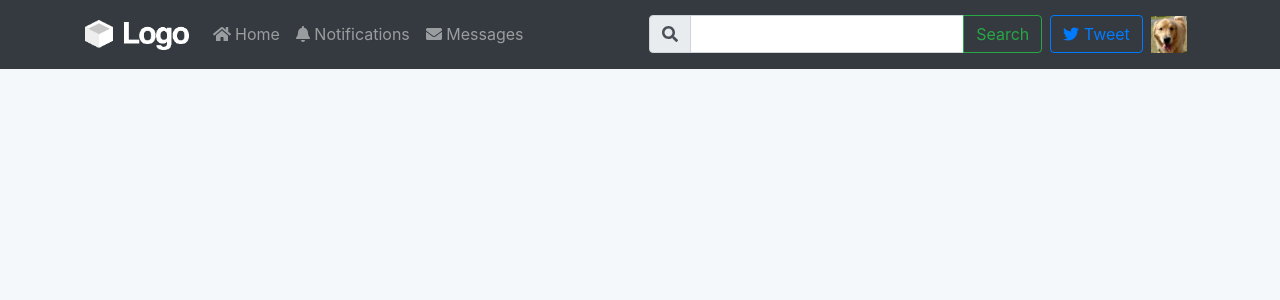
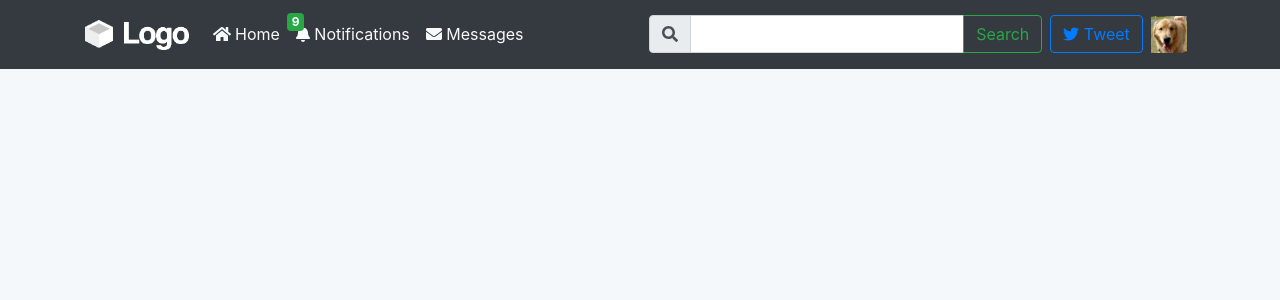
Before and after one commit to chrisdav6/bootstrap4-packt1, a Node server app: page / in a window 1280 px wide. Shown: the top 300 px of the page. Run offline with Node 20, Linux system fonts and the light colour scheme; some libraries are stand-ins or nearby versions.

Commit message:
Completed nav bar

```diff
--- a/public/css/style.css
+++ b/public/css/style.css
@@ -3,11 +3,6 @@ body {
 
 .logo {
   height: 30px; }
-
-@media (max-width: 575.98px) {
-  .block-on-small {
-    display: block;
-    width: 100%; } }
 
 .dropdown-toggle::after {
   display: none; }
@@ -17,3 +12,15 @@ body {
   @media (max-width: 991.98px) {
     .user {
       height: 8em; } }
+
+.badge-link {
+  position: relative; }
+
+.nav-item .badge {
+  position: absolute;
+  top: -1px;
+  left: -1px;
+  z-index: 1000; }
+  @media (max-width: 991.98px) {
+    .nav-item .badge {
+      left: -10px; } }
--- a/public/scss/style.scss
+++ b/public/scss/style.scss
@@ -6,13 +6,6 @@ body {
 
 .logo {
   height: 30px;
-}
-
-@media (max-width: 575.98px) {
-  .block-on-small {
-    display: block;
-    width: 100%;
-  }
 }
 
 //Remove caret from dropdown
@@ -27,3 +20,18 @@ body {
     height: 8em;
   }
 }
+
+.badge-link {
+  position: relative;
+}
+
+.nav-item .badge {
+  position: absolute;
+  top: -1px;
+  left: -1px;
+  z-index: 1000;
+
+  @media (max-width: 991.98px) {
+    left: -10px;
+  }
+}
--- a/views/webapp.ejs
+++ b/views/webapp.ejs
@@ -7,20 +7,25 @@
       <a class="navbar-brand" href="/">
         <img src="img/logo.png" class="logo">
       </a>
+
+      <button class="btn btn-outline-primary d-block d-lg-none ml-auto mr-3" type="button"><i class="fab fa-twitter"></i> Tweet</button>
+
       <button class="navbar-toggler" type="button" data-toggle="collapse" data-target="#navbarNav">
         <span class="navbar-toggler-icon"></span>
       </button>
 
+
+
       <div class="collapse navbar-collapse" id="navbarNav">
         <ul class="navbar-nav mr-auto">
           <li class="nav-item">
-            <a class="nav-link" href="/"><i class="fas fa-home"></i> Home</a>
+            <a class="nav-link text-light" href="/"><i class="fas fa-home"></i> Home</a>
           </li>
           <li class="nav-item">
-            <a class="nav-link" href="#"><i class="fas fa-bell"></i> Notifications</a>
+            <a class="nav-link text-light badge-link" href="#"><span class="badge badge-success">9</span><i class="fas fa-bell"></i> Notifications</a>
           </li>
           <li class="nav-item">
-            <a class="nav-link" href="#"><i class="fas fa-envelope"></i> Messages</a>
+            <a class="nav-link text-light" href="#"><i class="fas fa-envelope"></i> Messages</a>
           </li>
         </ul>
 
@@ -36,7 +41,7 @@
           </div>
         </form>
 
-        <ul class="navbar-nav">
+        <ul class="navbar-nav d-none d-lg-block">
           <li class="nav-item">
             <button class="btn btn-outline-primary my-2 my-lg-0" type="button"><i class="fab fa-twitter"></i> Tweet</button>
           </li>
```
